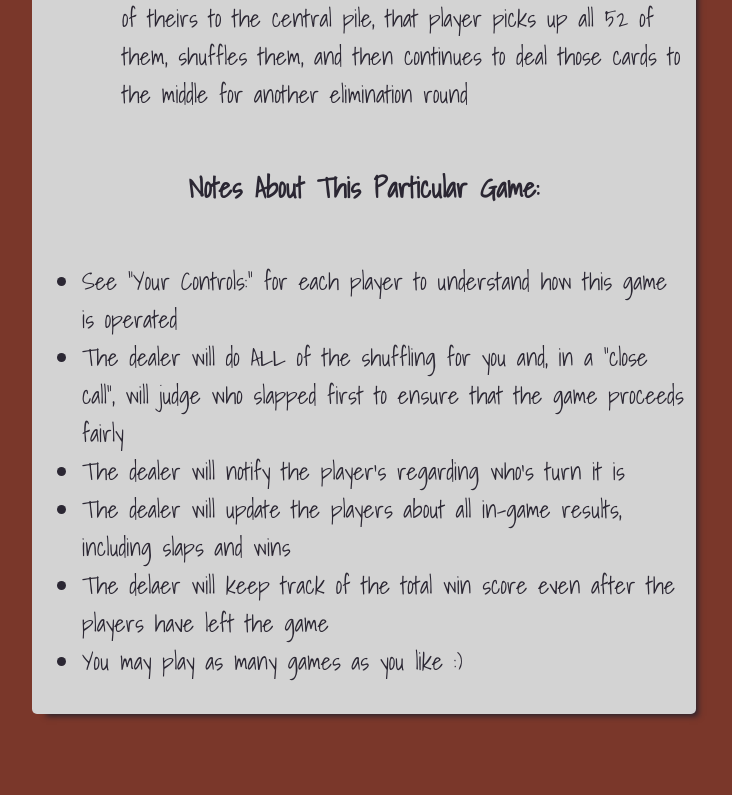
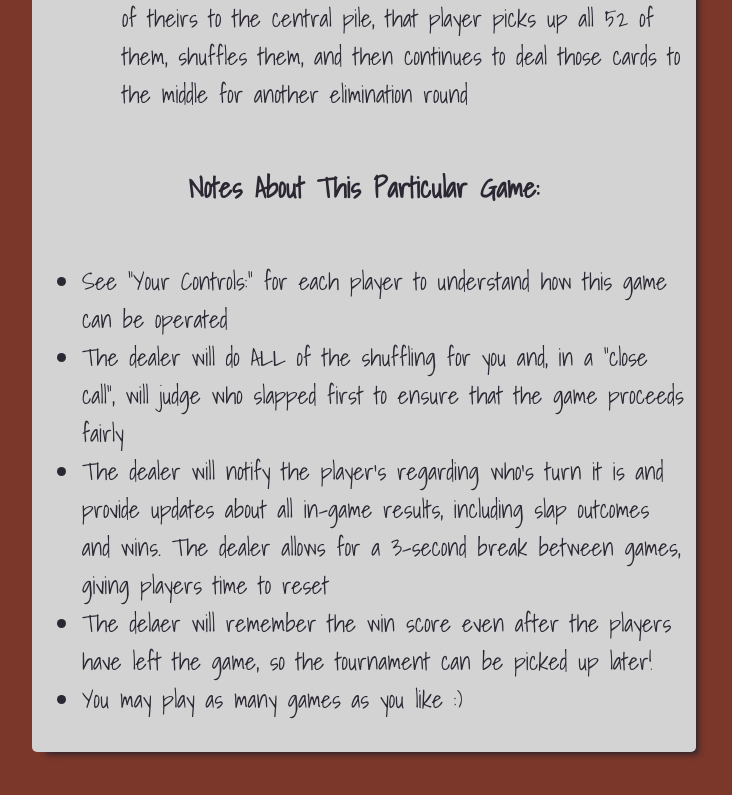
Before and after one commit to jaypeasee/slapjack, a plain HTML site: page index.html in a window 1280 px wide. Shown: the part 2229-3024 px from the top of the page, without its empty margins (276-1008 px from the left). Drawn offline with Linux system fonts and the light colour scheme.

```diff
--- a/index.html
+++ b/index.html
@@ -34,7 +34,7 @@
     </section>
     <section class="play-instructions">
       <h2>HOW TO PLAY SLAPJACK</h2>
-      <h3>The goal in SlapJack is to win all 52 cards in the deck. Here's how it works:</h3>
+      <h3>The Goal of SlapJack is to Win All 52 Cards in the Deck. Here's How It Works:</h3>
       <ul>
         <li>The game starts when the deck is shuffled and each player is dealt 26 cards</li>
         <li>The players take turns dealing their cards face up, one-at-a-time to a pile in the center</li>
@@ -59,11 +59,10 @@
       </ul>
       <h3>Notes About This Particular Game:</h3>
       <ul>
-        <li>See "Your Controls:" for each player to understand how this game is operated</li>
+        <li>See "Your Controls:" for each player to understand how this game can be operated</li>
         <li>The dealer will do ALL of the shuffling for you and, in a "close call", will judge who slapped first to ensure that the game proceeds fairly</li>
-        <li>The dealer will notify the player's regarding who's turn it is</li>
-        <li>The dealer will update the players about all in-game results, including slaps and wins</li>
-        <li>The delaer will keep track of the total win score even after the players have left the game</li>
+        <li>The dealer will notify the player's regarding who's turn it is and provide updates about all in-game results, including slap outcomes and wins. The dealer allows for a 3-second break between games, giving players time to reset</li>
+        <li>The delaer will remember the win score even after the players have left the game, so the tournament can be picked up later!</li>
         <li>You may play as many games as you like :)</li>
       </ul>
     </section>
```
Also changed, not shown: 1 other file.
